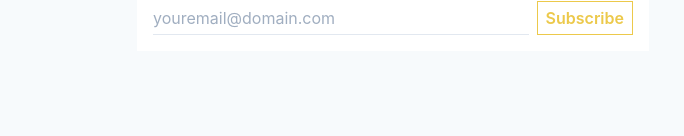
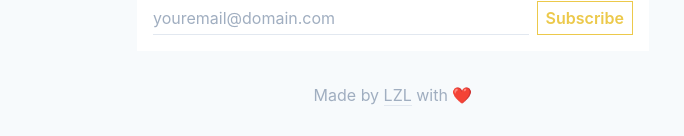
Before and after one commit to lzl/try.yolk.link, a React (Create React App) app: page / in a window 1280 px wide. Shown: the part 995-1131 px from the top of the page, without its empty margins (247-931 px from the left). Before the commit the page ends 1046 px from the top, so only its background shows below. Built offline with nearby package versions, Linux system fonts and the light colour scheme; a web font is replaced by a local one.

Commit message:
add footer

```diff
--- a/src/page/Home.tsx
+++ b/src/page/Home.tsx
@@ -107,7 +107,7 @@ const Home = (props: RouteComponentProps) => {
             </ul>
           </section>
         )}
-        <section className="relative max-w-lg mx-auto my-16 bg-white">
+        <section className="relative max-w-lg mx-auto mt-4 bg-white md:my-16">
           <h2 className="p-4 font-bold border-b border-gray-100">
             How it works
           </h2>
@@ -117,6 +117,7 @@ const Home = (props: RouteComponentProps) => {
             <img src="/assets/hero.jpg" alt="screenshot" />
           </picture>
           <div
+            className="hidden md:block"
             style={{
               position: 'absolute',
               top: '-2em',
@@ -164,6 +165,18 @@ const Home = (props: RouteComponentProps) => {
             </form>
           </div>
         </section>
+        <footer className="my-8">
+          <p className="text-center text-gray-500">
+            Made by{' '}
+            <a
+              href="https://lzl.dev"
+              className="border-b hover:text-gray-700 hover:border-gray-700"
+            >
+              LZL
+            </a>{' '}
+            with ❤️
+          </p>
+        </footer>
       </main>
     </>
   )
```
